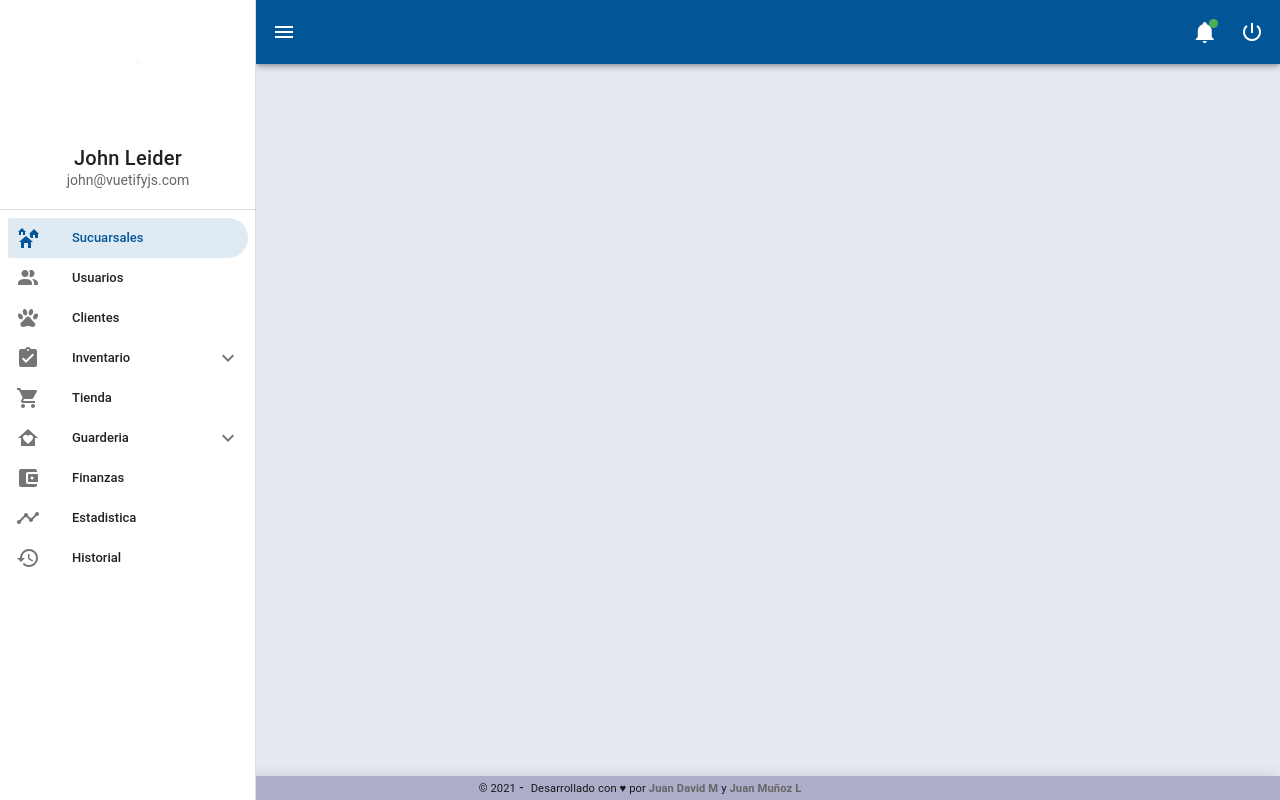
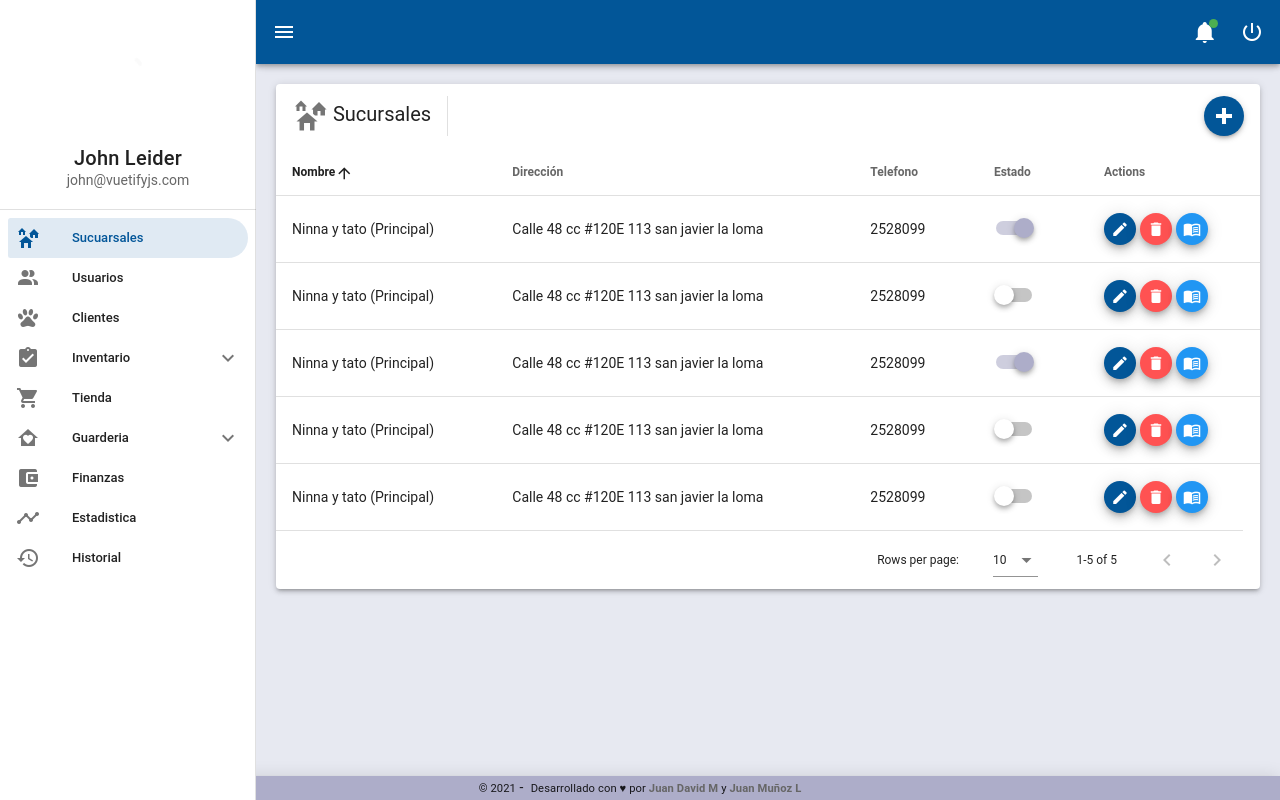
Before and after one commit to JuanMarulanda-Dev/NinnaYTatoFrontEnd, a Vue app: page /sucursales in a window 1280 px wide. Built offline with nearby package versions, Linux system fonts and the light colour scheme; a small style sheet from the web is missing.

Commit message:
Se creo la vista del modulo de sucursales

```diff
--- a/src/App.vue
+++ b/src/App.vue
@@ -32,7 +32,7 @@
           <v-divider></v-divider>
           <!-- Menu options -->
           <v-list nav dense shaped>
-            <v-list-item-group :value="selectedMenuOption" color="secondary">
+            <v-list-item-group color="secondary">
               <div v-for="(option, i) in menu" :key="i">
                 <!-- Multiple option -->
                 <v-list-group
@@ -40,7 +40,6 @@
                   :key="i"
                   :prepend-icon="option.icon"
                   no-action
-                  :group="selectedMenuOption"
                   color="secondary"
                 >
                   <template v-slot:activator>
@@ -78,18 +77,6 @@
                 </v-list-item>
               </div>
             </v-list-item-group>
-
-            <!-- <v-list-item-group v-model="selectedMenuOption" color="secondary">
-              <v-list-item v-for="(option, i) in menu" :key="i">
-                <v-list-item-icon>
-                  <v-icon v-text="option.icon"></v-icon>
-                </v-list-item-icon>
-
-                <v-list-item-content>
-                  <v-list-item-title v-text="option.text"></v-list-item-title>
-                </v-list-item-content>
-              </v-list-item>
-            </v-list-item-group> -->
           </v-list>
         </v-navigation-drawer>
 
@@ -165,8 +152,10 @@
 
         <!-- Content -->
         <v-main>
-          <v-container>
-            <router-view></router-view>
+          <v-container transition="slide-x-transition" class="pb-10 pa-5">
+            <transition mode="out-in" name="slide-fade">
+              <router-view></router-view>
+            </transition>
           </v-container>
 
           <!-- Footer -->
@@ -211,7 +200,6 @@ export default {
   data: () => ({
     drawer: null,
     logout: false,
-    selectedMenuOption: null,
     countedSubOptions: 0,
   }),
   computed: {
--- a/src/router/index.js
+++ b/src/router/index.js
@@ -21,13 +21,10 @@ const routes = [
     component: Home,
   },
   {
-    path: "/about",
-    name: "About",
-    // route level code-splitting
-    // this generates a separate chunk (about.[hash].js) for this route
-    // which is lazy-loaded when the route is visited.
+    path: "/sucursales",
+    name: "Sucursales",
     component: () =>
-      import(/* webpackChunkName: "about" */ "../views/About.vue"),
+      import(/* webpackChunkName: "sucursales" */ "@/views/Sucursales.vue"),
   },
 ];
 
--- a/src/store/index.js
+++ b/src/store/index.js
@@ -16,7 +16,12 @@ export default new Vuex.Store({
         text: "Sucuarsales",
         icon: "mdi-home-group",
         to: "/sucursales",
-        permissions: ["C", "R", "U", "D"],
+        permissions: {
+          create: 1,
+          read: 1,
+          update: 1,
+          delete: 1,
+        },
       },
       {
         text: "Usuarios",
@@ -72,7 +77,10 @@ export default new Vuex.Store({
       { title: "Opcion 2", message: "esta es una notificación", redirect: "" },
       { title: "Opcion 3", message: "esta es una notificación", redirect: "" },
     ],
-    //
+    //General Icons
+    editIcon: process.env.VUE_APP_ICON_EDIT ?? "mdi-pencil",
+    deleteIcon: process.env.VUE_APP_ICON_DELETE ?? "mdi-delete",
+    detailsIcon: process.env.VUE_APP_ICON_DETAILS ?? "mdi-book-open-variant",
   },
   mutations: {
     SET_USER(state, user) {
--- a/src/styles/main.css
+++ b/src/styles/main.css
@@ -26,3 +26,23 @@ footer a{
     text-decoration: none;
     border: 0;
 }
+
+/* Hover DataTable */
+.theme--light.v-data-table > .v-data-table__wrapper > table > tbody > tr:hover:not(.v-data-table__expanded__content):not(.v-data-table__empty-wrapper) {
+    background: #e1ebf3 !important;
+}
+
+/* Transitions */
+/* Enter and leave animations can use different */
+/* durations and timing functions.              */
+.slide-fade-enter-active {
+    transition: all .3s ease;
+}
+.slide-fade-leave-active {
+    transition: all .3s cubic-bezier(1.0, 0.5, 0.8, 1.0);
+}
+.slide-fade-enter, .slide-fade-leave-to
+/* .slide-fade-leave-active below version 2.1.8 */ {
+    transform: translateX(10px);
+    opacity: 0;
+}
--- /dev/null
+++ b/src/views/Sucursales.vue
@@ -0,0 +1,301 @@
+<template>
+  <v-data-table
+    fixed-header
+    :headers="headers"
+    :items="sucursales"
+    sort-by="name"
+    class="elevation-3"
+    :loading="loading"
+    :loading-text="loadingText"
+  >
+    <!-- Header content datatable -->
+    <template v-slot:top>
+      <v-toolbar flat color="white" class="rounded-xl">
+        <!-- Title Module -->
+        <v-toolbar-title>
+          <v-icon large>mdi-home-group</v-icon> Sucursales
+        </v-toolbar-title>
+        <v-divider class="mx-4" inset vertical></v-divider>
+        <v-spacer></v-spacer>
+        <!-- Modal New/edit-->
+        <v-dialog v-model="dialog" persistent max-width="500px">
+          <!-- Button active modal -->
+          <template v-slot:activator="{ on, attrs }">
+            <v-btn
+              fab
+              small
+              color="secondary"
+              elevation="3"
+              dark
+              v-bind="attrs"
+              v-on="on"
+            >
+              <v-icon>mdi-plus-thick</v-icon>
+            </v-btn>
+          </template>
+          <!-- Modal Form -->
+          <v-card>
+            <v-card-title>
+              <span class="headline">
+                <v-icon large>mdi-home-group</v-icon>
+                {{ formTitle }}
+              </span>
+            </v-card-title>
+
+            <v-card-text>
+              <v-container>
+                <v-row>
+                  <v-col cols="12" sm="6" md="8">
+                    <v-text-field
+                      v-model="editedItem.name"
+                      label="Nombre*"
+                      required
+                      prepend-inner-icon="mdi-format-letter-matches"
+                      counter="50"
+                    ></v-text-field>
+                  </v-col>
+                  <v-col cols="12" sm="6" md="4">
+                    <v-switch
+                      label="Estado"
+                      v-model="editedItem.state"
+                    ></v-switch>
+                  </v-col>
+                  <v-col cols="12" sm="6" md="6">
+                    <v-text-field
+                      v-model="editedItem.address"
+                      label="Dirrección*"
+                      prepend-inner-icon="mdi-map-marker"
+                      counter="70"
+                    ></v-text-field>
+                  </v-col>
+                  <v-col cols="12" sm="6" md="6">
+                    <v-text-field
+                      v-model="editedItem.phone"
+                      label="Telefono*"
+                      prepend-inner-icon="mdi-phone"
+                      counter="13"
+                    ></v-text-field>
+                  </v-col>
+                </v-row>
+              </v-container>
+            </v-card-text>
+
+            <v-card-actions>
+              <v-spacer></v-spacer>
+              <v-btn color="error darken-1" text @click="close">Cancel</v-btn>
+              <v-btn color="blue darken-1" text @click="save">Guardar</v-btn>
+            </v-card-actions>
+          </v-card>
+        </v-dialog>
+      </v-toolbar>
+    </template>
+
+    <!-- State -->
+    <template v-slot:[`item.state`]="{ item }">
+      <v-switch
+        :input-value="item.state"
+        @change="changeStateSucursal(item)"
+      ></v-switch>
+    </template>
+
+    <!-- Actions -->
+    <template v-slot:[`item.actions`]="{ item }">
+      <!-- Editar -->
+      <v-tooltip bottom>
+        <template v-slot:activator="{ on, attrs }">
+          <v-btn
+            fab
+            x-small
+            dark
+            color="secondary mr-1"
+            v-bind="attrs"
+            v-on="on"
+            @click="editItem(item)"
+          >
+            <v-icon> {{ editIcon }} </v-icon>
+          </v-btn>
+        </template>
+        <span>Editar</span>
+      </v-tooltip>
+
+      <!-- Eliminar -->
+      <v-tooltip bottom>
+        <template v-slot:activator="{ on, attrs }">
+          <v-btn
+            fab
+            x-small
+            dark
+            color="error mr-1"
+            v-bind="attrs"
+            v-on="on"
+            @click="deleteItem(item)"
+          >
+            <v-icon> {{ deleteIcon }} </v-icon>
+          </v-btn>
+        </template>
+        <span>Eliminar</span>
+      </v-tooltip>
+
+      <!-- Detalles sucursal -->
+      <v-tooltip bottom>
+        <template v-slot:activator="{ on, attrs }">
+          <v-btn
+            fab
+            x-small
+            dark
+            color="info"
+            v-bind="attrs"
+            v-on="on"
+            @click="goToShowDetailSucursal(item)"
+          >
+            <v-icon> {{ detailsIcon }} </v-icon>
+          </v-btn>
+        </template>
+        <span>Detalles</span>
+      </v-tooltip>
+    </template>
+  </v-data-table>
+</template>
+
+<script>
+import { mapState } from "vuex";
+
+export default {
+  data: () => ({
+    dialog: false,
+    loading: false,
+    loadingText: "Cargando datos...",
+    headers: [
+      {
+        text: "Nombre",
+        align: "start",
+        value: "name",
+      },
+      { text: "Dirección", value: "address" },
+      { text: "Telefono", value: "phone" },
+      { text: "Estado", value: "state" },
+      { text: "Actions", value: "actions", sortable: false },
+    ],
+    sucursales: [],
+    editedIndex: -1,
+    editedItem: {
+      id: 0,
+      name: "",
+      address: "",
+      phone: "",
+      state: false,
+    },
+    defaultItem: {
+      id: 0,
+      name: "",
+      address: "",
+      phone: "",
+      state: false,
+    },
+  }),
+
+  computed: {
+    ...mapState(["editIcon", "deleteIcon", "detailsIcon"]),
+    formTitle() {
+      return this.editedIndex === -1 ? "Nueva Sucursal" : "Editar Sucursal";
+    },
+  },
+
+  watch: {
+    dialog(val) {
+      val || this.close();
+    },
+  },
+
+  created() {
+    this.initialize();
+  },
+
+  methods: {
+    initialize() {
+      this.sucursales = [
+        {
+          id: 30,
+          name: "Ninna y tato (Principal)",
+          address: "Calle 48 cc #120E 113 san javier la loma",
+          phone: "2528099",
+          state: true,
+        },
+        {
+          id: 32,
+          name: "Ninna y tato (Principal)",
+          address: "Calle 48 cc #120E 113 san javier la loma",
+          phone: "2528099",
+          state: false,
+        },
+        {
+          id: 33,
+          name: "Ninna y tato (Principal)",
+          address: "Calle 48 cc #120E 113 san javier la loma",
+          phone: "2528099",
+          state: true,
+        },
+        {
+          id: 34,
+          name: "Ninna y tato (Principal)",
+          address: "Calle 48 cc #120E 113 san javier la loma",
+          phone: "2528099",
+          state: false,
+        },
+        {
+          id: 36,
+          name: "Ninna y tato (Principal)",
+          address: "Calle 48 cc #120E 113 san javier la loma",
+          phone: "2528099",
+          state: false,
+        },
+      ];
+    },
+
+    changeStateSucursal(item) {
+      // Cambiar el estado de la sucursal
+      this.editedIndex = this.sucursales.indexOf(item);
+      // let itemObject = Object.assign({}, item); // Convertir a un objeto json
+      console.log(item);
+    },
+
+    editItem(item) {
+      this.editedIndex = this.sucursales.indexOf(item);
+      this.editedItem = Object.assign({}, item);
+      this.dialog = true;
+    },
+
+    deleteItem(item) {
+      const index = this.sucursales.indexOf(item);
+      confirm("Are you sure you want to delete this item?") &&
+        this.sucursales.splice(index, 1);
+    },
+
+    goToShowDetailSucursal(item) {
+      // Ir a monstrar los detalles de esta sucursal (Caja, stocks, trabajadores, clientes registrados en esa sucursal, mascotas en esa sucursal, sus habitaciones, etc)
+      this.editedIndex = this.sucursales.indexOf(item);
+      // let itemObject = Object.assign({}, item); // Convertir a un objeto json
+      console.log(item);
+    },
+
+    close() {
+      this.dialog = false;
+      this.$nextTick(() => {
+        this.editedItem = Object.assign({}, this.defaultItem);
+        this.editedIndex = -1;
+      });
+    },
+
+    save() {
+      if (this.editedIndex > -1) {
+        // Update
+        Object.assign(this.sucursales[this.editedIndex], this.editedItem);
+      } else {
+        // Create
+        this.sucursales.push(this.editedItem);
+      }
+      this.close();
+    },
+  },
+};
+</script>
```
Also changed, not shown: 1 other file (tests, documents, lock files or other folders).
